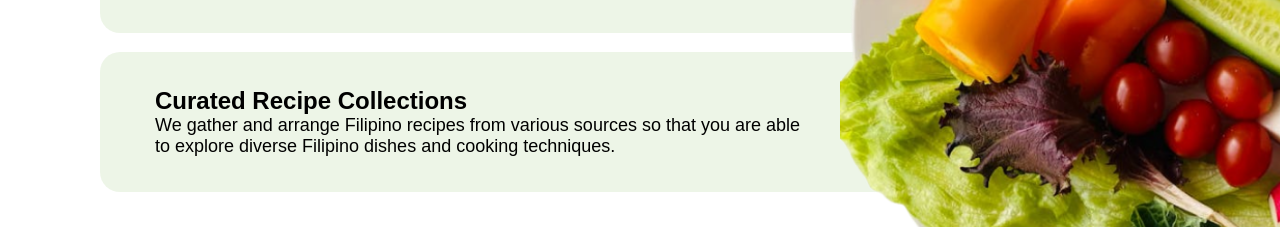
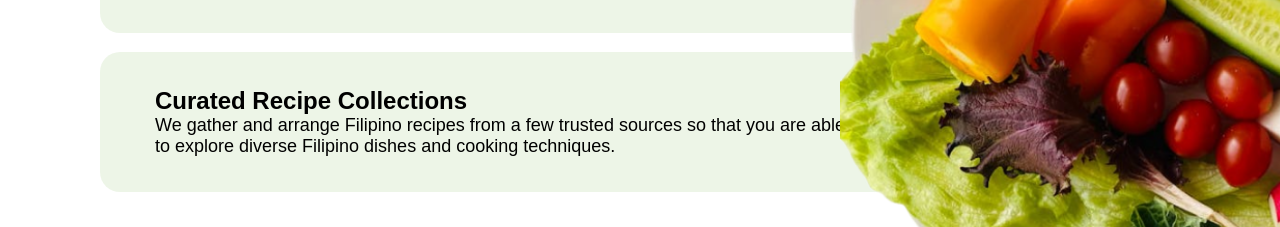
Before and after one commit to mjdecelis1/deliciousdiscoveries888, a plain HTML site: page service.html in a window 1280 px wide. Shown: the part 293-520 px from the top of the page. Drawn offline with Linux system fonts and the light colour scheme; a web font is replaced by a local one.

Commit message:
Update service.html

```diff
--- a/service.html
+++ b/service.html
@@ -39,7 +39,7 @@
         <p> <b> Recipe Exploration </b> <br> Learn how to make delicious and unique Filipino dishes with step-by-step instructions <br> and helpful tips and step-by-step instructions to improve your cooking skills. </p>
         </div>
         <div class="bg2-service">
-            <p> <b> Curated Recipe Collections </b> <br> We gather and arrange Filipino recipes from various sources so that you are able <br>  to explore diverse Filipino dishes and cooking techniques. </p>
+            <p> <b> Curated Recipe Collections </b> <br> We gather and arrange Filipino recipes from a few trusted sources so that you are able <br>  to explore diverse Filipino dishes and cooking techniques. </p>
             </div>
         <h2 class="service-title"> our service.</h2>
         <img src="service.png" alt="bowl of salad" class="bg-food-service" width="700">
```
